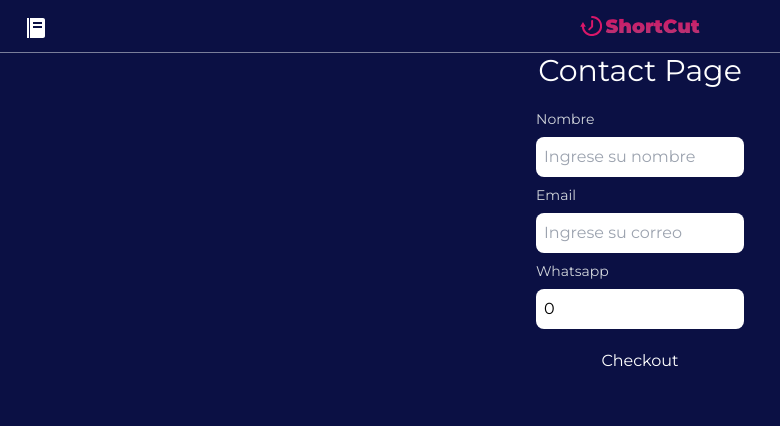
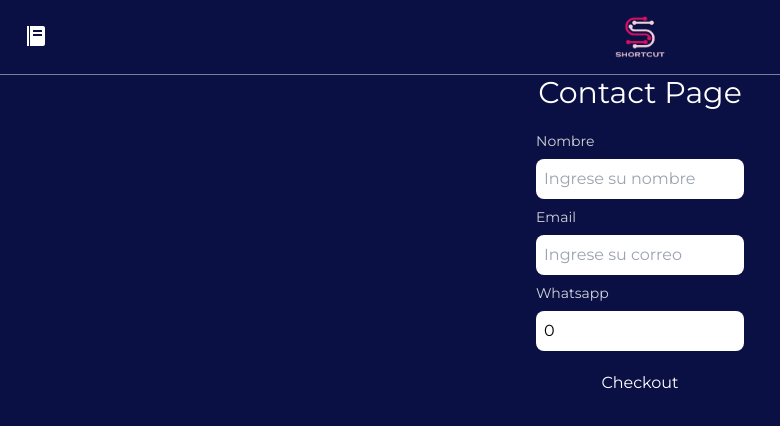
Before and after one commit to manuel-barreiro/InTime, a Next.js app: page /contact in a window 1280 px wide. Shown: the top 426 px of the page, without its empty margins (0-780 px from the left). Built offline with nearby package versions, Linux system fonts and the light colour scheme.

Commit message:
Update header component with new logo and button positions

```diff
--- a/components/Header.tsx
+++ b/components/Header.tsx
@@ -11,16 +11,16 @@ export default function Header (): JSX.Element {
 
   return (
     <header className='w-full flex flex-col justify-center items-center pt-4 sticky top-0 z-50 bg-bgblue'>
-      <button className='top-4 left-6 absolute flex'>
+      <button className='top-6 left-6 absolute flex'>
         <Link href={'/'}>
           <BiSolidFoodMenu className='text-white w-6 h-6' />
         </Link>
       </button>
       <Link href={'/'}>
-        <Image width={120} height={25} src={'/shortcutLogo.svg'} alt='logo' priority={true} />
+        <Image width={50} height={50} src={'/logo.png'} alt='logo' priority={true} />
       </Link>
       {cartQuantity > 0 &&
-      <button className='top-4 right-6 absolute flex'>
+      <button className='top-6 right-6 absolute flex'>
         <Link href={'/cart'}>
           <FaCartShopping className='text-white w-6 h-6' />
         </Link>
```
